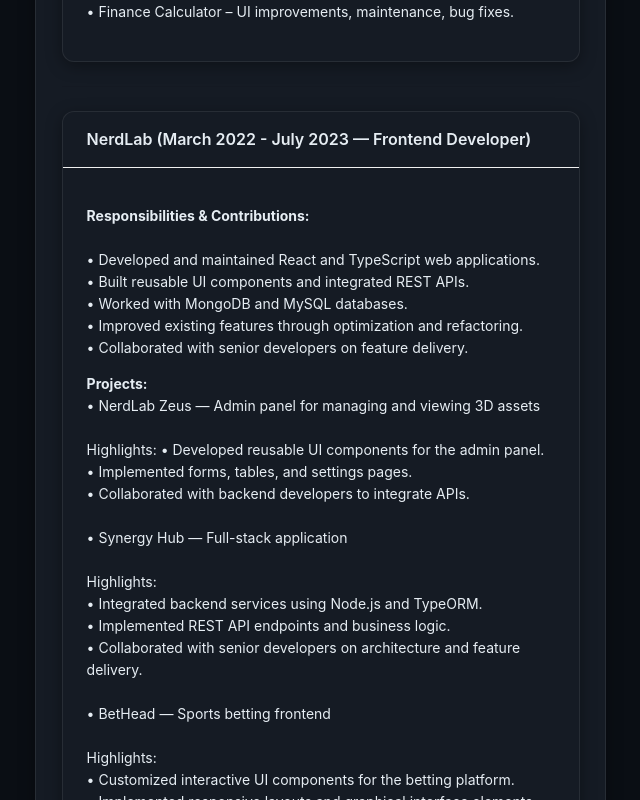
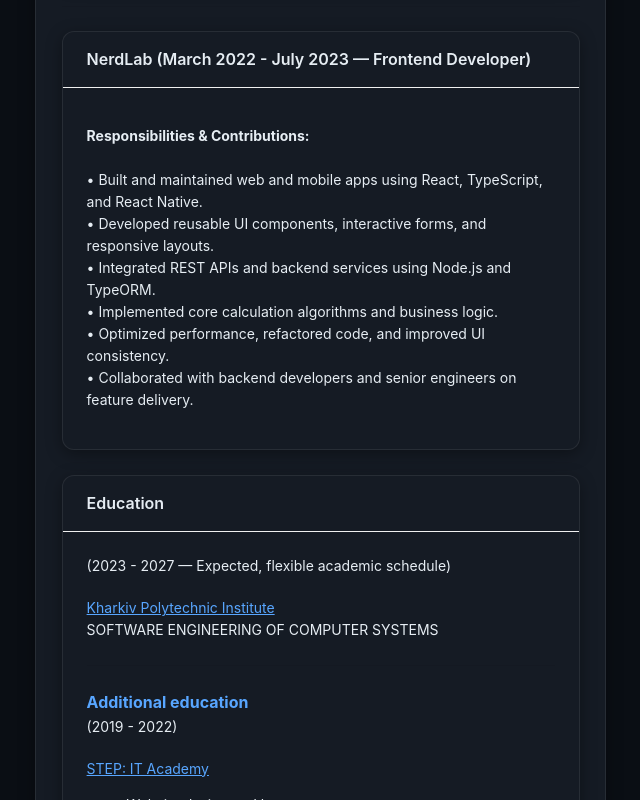
Before and after one commit to nayfort/resume, a React (Vite) app: page / in a window 1280 px wide. Shown: the part 2700-3500 px from the top of the page, without its empty margins (349-989 px from the left). Built offline with nearby package versions, Linux system fonts and the light colour scheme.

Commit message:
feat: update exp info

```diff
--- a/src/components/resume/Experience.tsx
+++ b/src/components/resume/Experience.tsx
@@ -58,13 +58,6 @@
           <br/>
           • Maintained and enhanced existing mobile applications.
         </p>
-        <p className="expText">
-          • Knots 3D – Refactoring, UI modernization, dependency updates.
-          <br/>
-          • VPN App – Library migration, iOS releases, App Store deployment.
-          <br/>
-          • Finance Calculator – UI improvements, maintenance, bug fixes.
-        </p>
       </Card>
 
       <Divider />
@@ -74,64 +67,17 @@
           <b>Responsibilities & Contributions:</b>
           <br/>
           <br/>
-          • Developed and maintained React and TypeScript web applications.
+          • Built and maintained web and mobile apps using React, TypeScript, and React Native.
           <br/>
-          • Built reusable UI components and integrated REST APIs.
+          • Developed reusable UI components, interactive forms, and responsive layouts.
           <br/>
-          • Worked with MongoDB and MySQL databases.
+          • Integrated REST APIs and backend services using Node.js and TypeORM.
           <br/>
-          • Improved existing features through optimization and refactoring.
+          • Implemented core calculation algorithms and business logic.
           <br/>
-          • Collaborated with senior developers on feature delivery.
-        </p>
-        <p className="expText">
-          <b>Projects:</b>
+          • Optimized performance, refactored code, and improved UI consistency.
           <br/>
-          • NerdLab Zeus — Admin panel for managing and viewing 3D assets
-          <br/>
-          <br/>
-          Highlights:
-          • Developed reusable UI components for the admin panel.
-          <br/>
-          • Implemented forms, tables, and settings pages.
-          <br/>
-          • Collaborated with backend developers to integrate APIs.
-          <br/>
-          <br/>
-          • Synergy Hub — Full-stack application
-          <br/>
-          <br/>
-          Highlights:
-          <br/>
-          • Integrated backend services using Node.js and TypeORM.
-          <br/>
-          • Implemented REST API endpoints and business logic.
-          <br/>
-          • Collaborated with senior developers on architecture and feature delivery.
-          <br/>
-          <br/>
-          • BetHead — Sports betting frontend
-          <br/>
-          <br/>
-          Highlights:
-          <br/>
-          • Customized interactive UI components for the betting platform.
-          <br/>
-          • Implemented responsive layouts and graphical interface elements.
-          <br/>
-          • Improved usability and consistency across application screens.
-          <br/>
-          <br/>
-          • Truck Loading — Mobile calculator app
-          <br/>
-          <br/>
-          Highlights:
-          <br/>
-          • Implemented calculation algorithms for truck loading scenarios.
-          <br/>
-          • Developed responsive mobile UI using React Native.
-          <br/>
-          • Integrated business logic with user-friendly input forms.
+          • Collaborated with backend developers and senior engineers on feature delivery.
         </p>
       </Card>
     </div>
```
